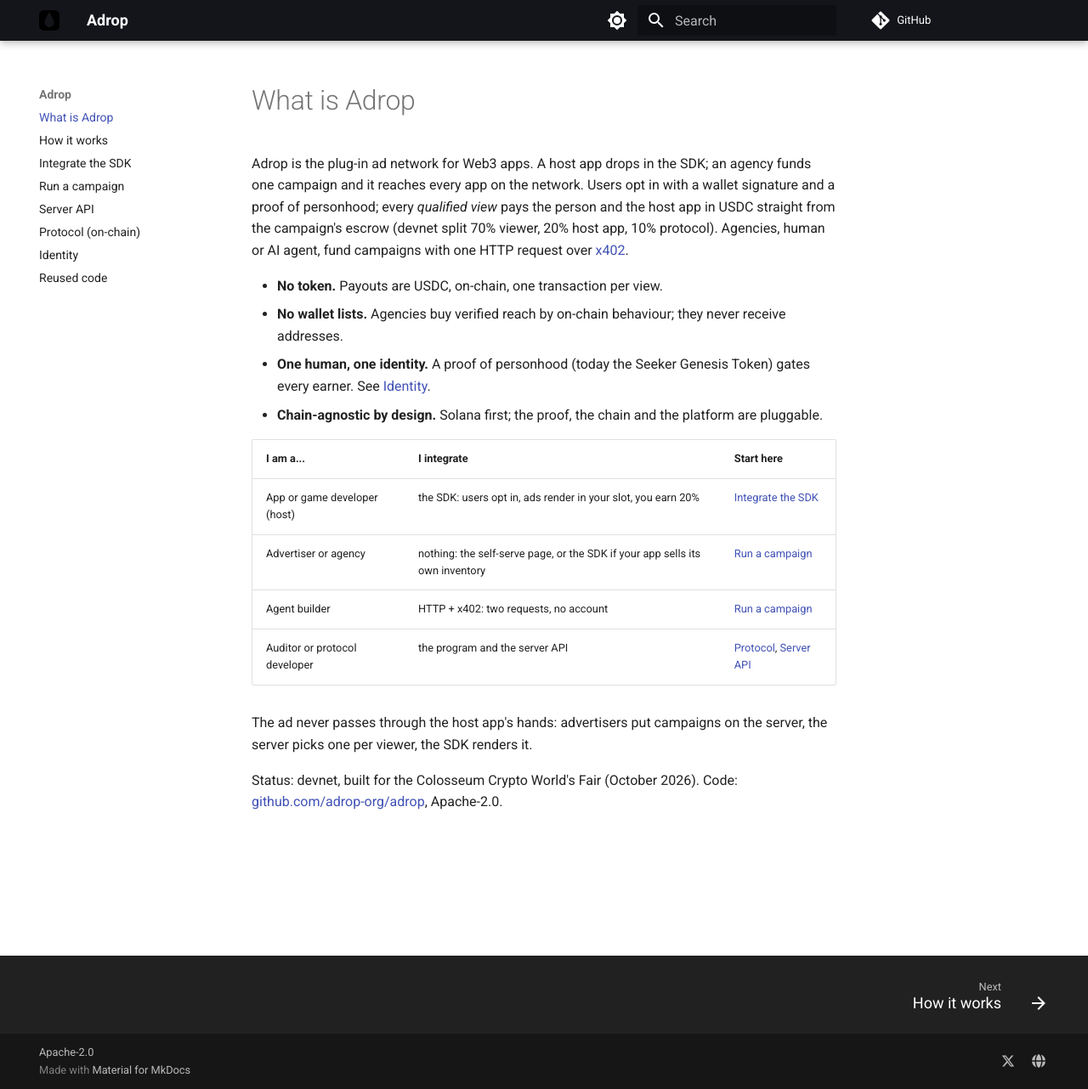
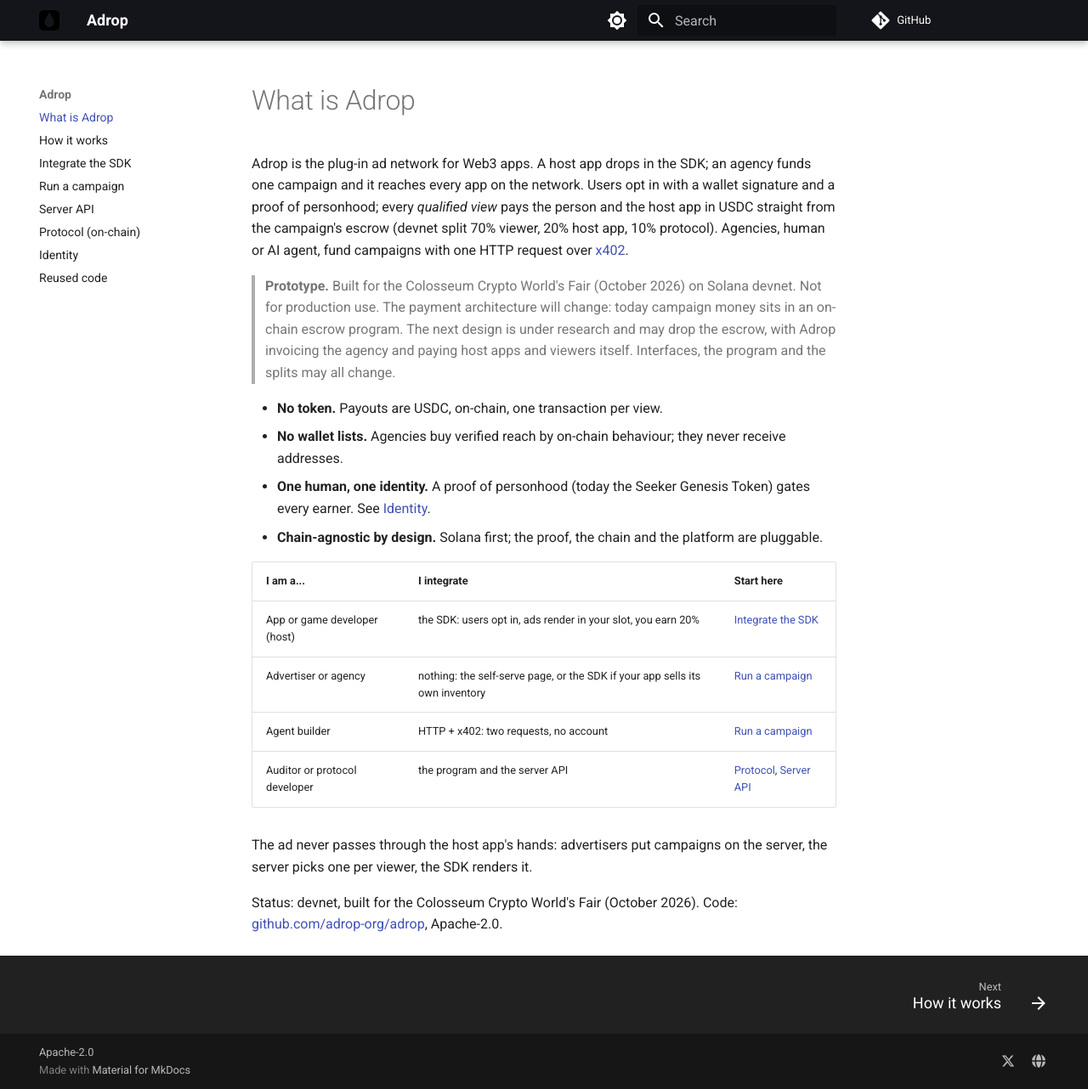
Before and after one commit to adrop-org/adrop, an MkDocs documentation site: the page built from docs/index.md, in a window 1280 px wide and 1282 px high. Shown: the whole window at 85% size. Built offline with MkDocs 1.6.1 and Material for MkDocs 9.7.7, drawn with Linux system fonts in a browser that asks for light colours; comment, search, counter and statistics services are not loaded.

Commit message:
docs: prototype notice, payment architecture may change
Co-Authored-By: Claude Fable 5.1 <noreply@anthropic.com>

```diff
--- a/docs/index.md
+++ b/docs/index.md
@@ -5,6 +5,11 @@ campaign and it reaches every app on the network. Users opt in with a wallet sig
 personhood; every *qualified view* pays the person and the host app in USDC straight from the campaign's
 escrow (devnet split 70% viewer, 20% host app, 10% protocol). Agencies, human or AI agent, fund
 campaigns with one HTTP request over [x402](https://x402.org).
+
+> **Prototype.** Built for the Colosseum Crypto World's Fair (October 2026) on Solana devnet. Not for production use.
+> The payment architecture will change: today campaign money sits in an on-chain escrow program. The next design is under
+> research and may drop the escrow, with Adrop invoicing the agency and paying host apps and viewers itself. Interfaces, the
+> program and the splits may all change.
 
 - **No token.** Payouts are USDC, on-chain, one transaction per view.
 - **No wallet lists.** Agencies buy verified reach by on-chain behaviour; they never receive addresses.
```
Also changed, not shown: README.md (+5 -1 lines).
